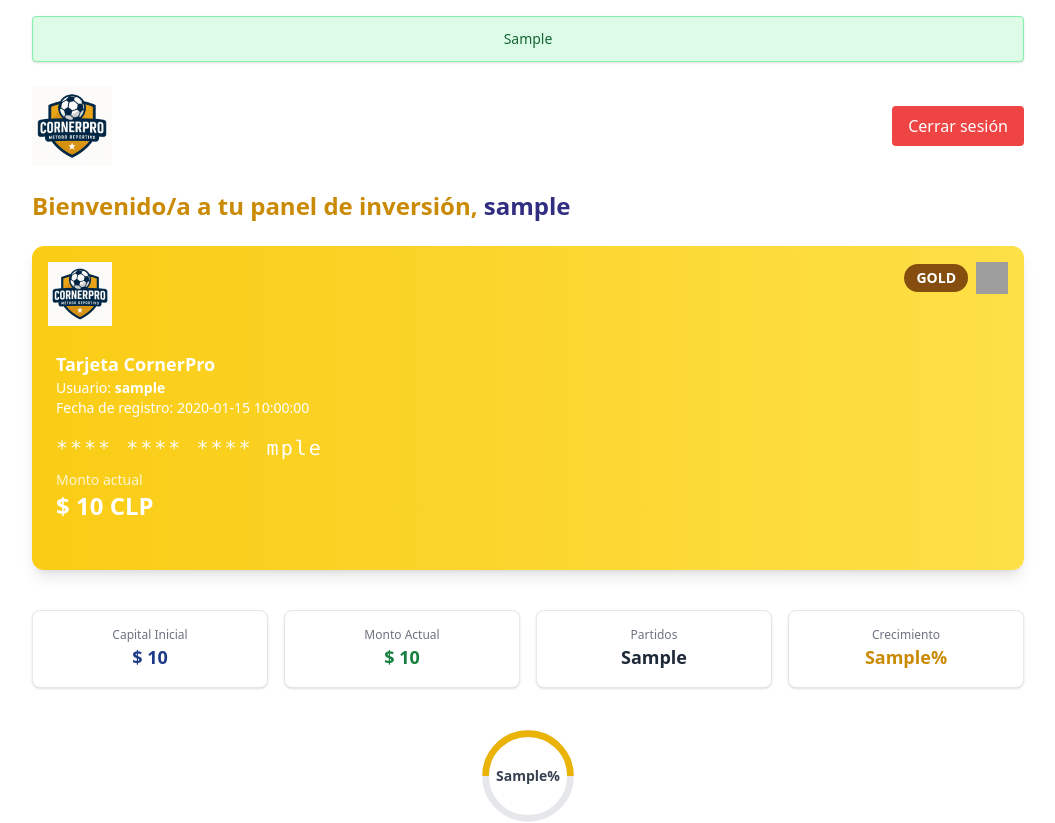
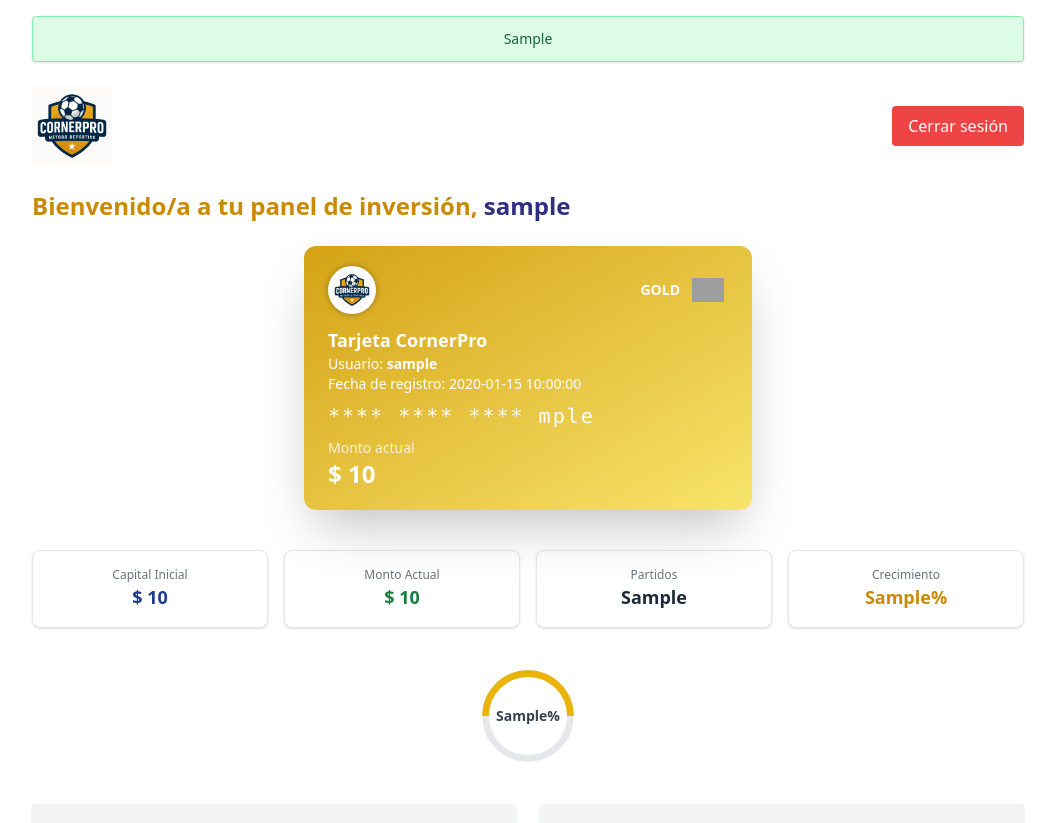
Before and after one commit to jmirandal1994/cornerpro, a Flask app: template templates/dashboard.html in a window 1280 px wide. Shown: the top 823 px of the page, without its empty margins (112-1167 px from the left). Run offline with Flask 2, Linux system fonts and the light colour scheme; the template is opened without the code that fills it: most values are stand-ins (such as "Sample title", 1, 10 or a date in 2020); some libraries are stand-ins or nearby versions; grey boxes are pictures that could not be loaded.

Commit message:
🎨 Mejora diseño visual de tarjeta CornerPro (versión GOLD profesional)

```diff
--- a/templates/dashboard.html
+++ b/templates/dashboard.html
@@ -23,7 +23,7 @@
   {% endif %}
 
   <div class="flex justify-between items-center mb-6">
-    <img src="{{ url_for('static', filename='logo.png') }}" class="w-20" alt="Logo CornerPro">
+    <img src="{{ url_for('static', filename='logo.png') }}" class="w-20 object-contain" alt="Logo CornerPro">
     <form method="POST" action="/logout">
       <button type="submit" class="bg-red-500 hover:bg-red-600 text-white px-4 py-2 rounded">Cerrar sesión</button>
     </form>
@@ -33,24 +33,24 @@
     Bienvenido/a a tu panel de inversión, <span class="text-indigo-900">{{ username }}</span>
   </h1>
 
-  <!-- Tarjeta CornerPro estilo profesional -->
-  <div class="relative bg-gradient-to-r from-yellow-400 to-yellow-300 rounded-xl shadow-lg px-6 py-6 mb-10 overflow-hidden">
-    <div class="absolute top-4 left-4">
-      <img src="{{ url_for('static', filename='logo.png') }}" alt="CornerPro Logo" class="w-16 h-16">
+  <!-- Tarjeta GOLD refinada -->
+  <div class="bg-gradient-to-br from-[#d4a215] to-[#f8e46b] text-white rounded-xl shadow-2xl px-6 py-5 mb-10 w-full max-w-md mx-auto relative">
+    <div class="flex justify-between items-center mb-3">
+      <img src="{{ url_for('static', filename='logo.png') }}" class="w-12 h-12 object-contain bg-white rounded-full p-1" style="filter: drop-shadow(0 0 3px rgba(0,0,0,0.3));">
+      <div class="flex items-center space-x-2">
+        <span class="text-sm font-bold">GOLD</span>
+        <img src="https://upload.wikimedia.org/wikipedia/commons/0/04/Mastercard-logo.png" class="w-10 h-6 object-contain" alt="Mastercard">
+      </div>
     </div>
-    <div class="absolute top-4 right-4 flex items-center space-x-2">
-      <span class="text-sm font-bold bg-yellow-800 text-white px-3 py-1 rounded-full">GOLD</span>
-      <img src="https://upload.wikimedia.org/wikipedia/commons/0/04/Mastercard-logo.png" alt="Mastercard Logo" class="w-8 h-8">
-    </div>
-    <div class="pt-20 pb-6 text-white">
-      <h2 class="text-lg font-semibold">Tarjeta CornerPro</h2>
-      <p class="text-sm">Usuario: <span class="font-bold">{{ username }}</span></p>
-      <p class="text-sm mb-4">Fecha de registro: {{ fecha_creacion }}</p>
-      <div class="text-xl tracking-widest font-mono">**** **** **** {{ username[-4:] }}</div>
-      <p class="mt-2 text-sm text-white/80">Monto actual</p>
-      <p class="text-2xl font-bold">$ {{ "{:,.0f}".format(monto_actual).replace(",", ".") }} CLP</p>
-    </div>
+    <h2 class="text-lg font-bold">Tarjeta CornerPro</h2>
+    <p class="text-sm">Usuario: <span class="font-semibold">{{ username }}</span></p>
+    <p class="text-sm">Fecha de registro: {{ fecha_creacion }}</p>
+    <p class="text-xl font-mono tracking-widest my-2">**** **** **** {{ username[-4:] }}</p>
+    <p class="text-sm text-white/80">Monto actual</p>
+    <p class="text-2xl font-bold text-white">$ {{ "{:,.0f}".format(monto_actual).replace(",", ".") }}</p>
   </div>
+
+  <!-- El resto del dashboard sigue intacto -->
 
   <div class="grid grid-cols-2 md:grid-cols-4 gap-4 mb-10">
     <div class="bg-white border rounded-lg p-4 shadow text-center">
@@ -74,12 +74,8 @@
   <div class="flex justify-center mb-10">
     <div class="relative w-24 h-24">
       <svg class="absolute top-0 left-0 w-full h-full transform -rotate-90" viewBox="0 0 36 36">
-        <path class="text-gray-200" d="M18 2.0845
-          a 15.9155 15.9155 0 0 1 0 31.831
-          a 15.9155 15.9155 0 0 1 0 -31.831" fill="none" stroke-width="2.5" stroke="currentColor"/>
-        <path class="text-yellow-500" d="M18 2.0845
-          a 15.9155 15.9155 0 0 1 0 31.831" fill="none"
-          stroke-width="2.5" stroke-dasharray="{{ porcentaje_crecimiento }}, 100" stroke="currentColor" />
+        <path class="text-gray-200" d="M18 2.0845 a 15.9155 15.9155 0 0 1 0 31.831 a 15.9155 15.9155 0 0 1 0 -31.831" fill="none" stroke-width="2.5" stroke="currentColor"/>
+        <path class="text-yellow-500" d="M18 2.0845 a 15.9155 15.9155 0 0 1 0 31.831" fill="none" stroke-width="2.5" stroke-dasharray="{{ porcentaje_crecimiento }}, 100" stroke="currentColor" />
       </svg>
       <div class="absolute inset-0 flex items-center justify-center text-sm font-semibold text-gray-700">
         {{ porcentaje_crecimiento }}%
```
